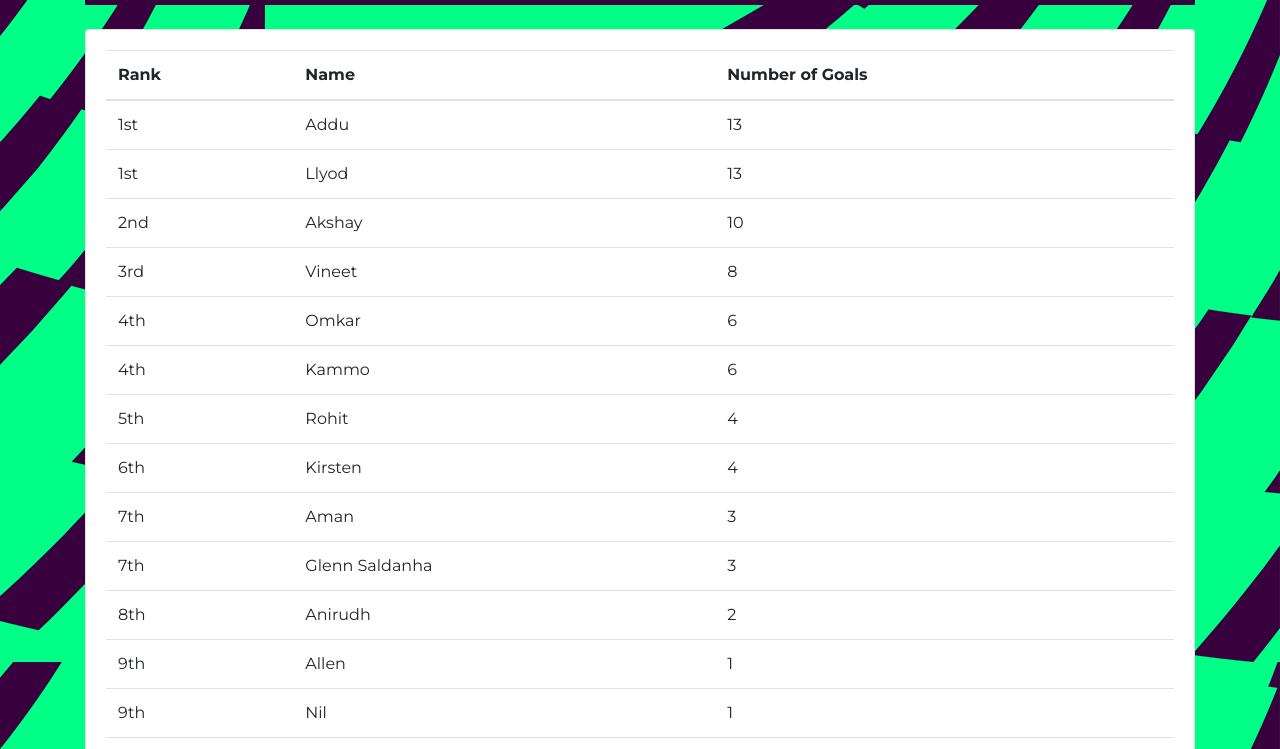
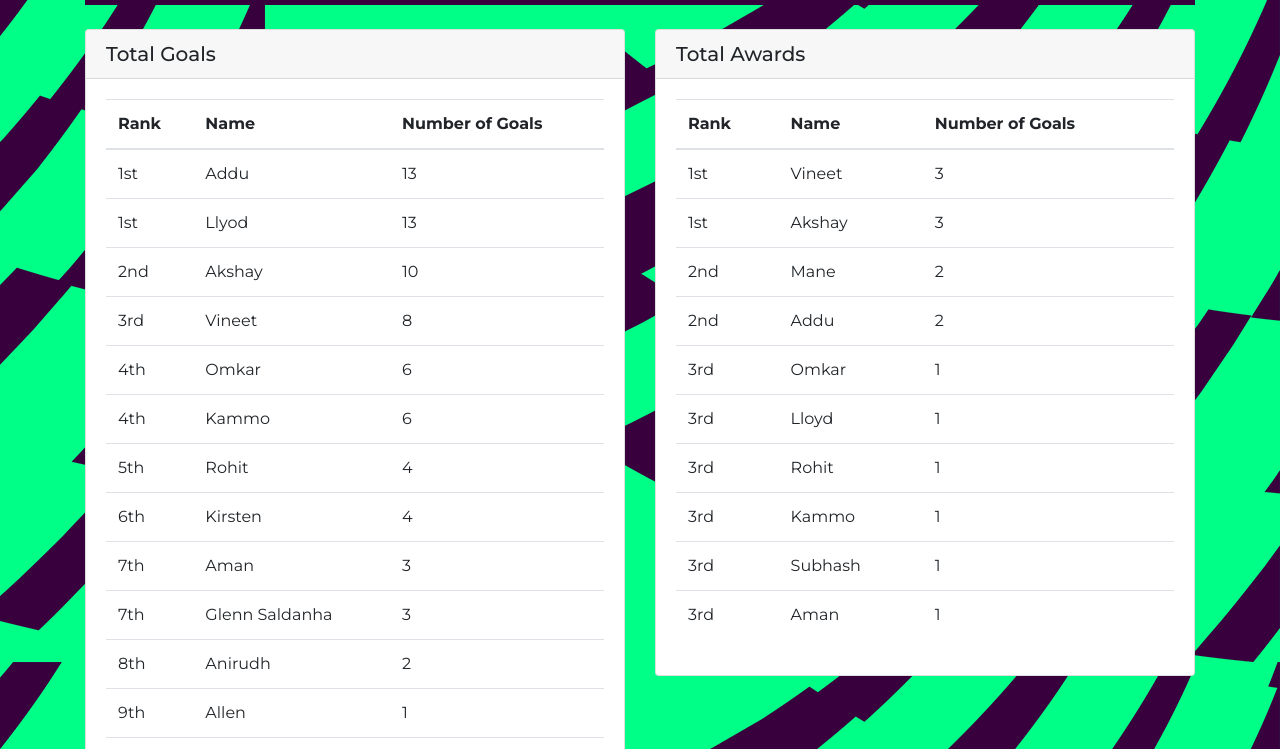
Before and after one commit to vineetvinayakumar/6amfc, a plain HTML site: page statistics.html in a window 1280 px wide. Shown: the part 51-800 px from the top of the page. Drawn offline with Linux system fonts and the light colour scheme.

Commit message:
Gameweek 4 and overall monthly awards

```diff
--- a/statistics.html
+++ b/statistics.html
@@ -36,6 +36,7 @@
       <div class="row mt-4">
         <div class="col-sm">
           <div class="card">
+            <h5 class="card-header">Total Goals</h5>
             <div class="card-body">
               <table class="table">
                   <thead>
@@ -126,6 +127,74 @@
           </div>
         </div>
         </div>
+        <div class="col-sm">
+          <div class="card">
+            <h5 class="card-header">Total Awards</h5>
+            <div class="card-body">
+              <table class="table">
+                  <thead>
+                    <tr>
+                      <th scope="col">Rank</th>
+                      <th scope="col">Name</th>
+                      <th scope="col">Number of Goals</th>
+                    </tr>
+                  </thead>
+                  <tbody>
+                    <tr>
+                        <td>1st</td>
+                        <td>Vineet</td>
+                        <td>3</td>
+                    </tr>
+                    <tr>
+                        <td>1st</td>
+                        <td>Akshay</td>
+                        <td>3</td>
+                    </tr>
+                    <tr>
+                        <td>2nd</td>
+                        <td>Mane</td>
+                        <td>2</td>
+                    </tr>
+                    <tr>
+                        <td>2nd</td>
+                        <td>Addu</td>
+                        <td>2</td>
+                    </tr>
+                    <tr>
+                        <td>3rd</td>
+                        <td>Omkar</td>
+                        <td>1</td>
+                    </tr>
+                    <tr>
+                        <td>3rd</td>
+                        <td>Lloyd</td>
+                        <td>1</td>
+                    </tr>
+                    <tr>
+                        <td>3rd</td>
+                        <td>Rohit</td>
+                        <td>1</td>
+                    </tr>
+                    <tr>
+                        <td>3rd</td>
+                        <td>Kammo</td>
+                        <td>1</td>
+                    </tr>
+                    <tr>
+                        <td>3rd</td>
+                        <td>Subhash</td>
+                        <td>1</td>
+                    </tr>
+                    <tr>
+                        <td>3rd</td>
+                        <td>Aman</td>
+                        <td>1</td>
+                    </tr>
+                </tbody>
+            </table>
+          </div>
+        </div>
+        </div>
       </div>
 
       <footer class="footer mt-auto py-3">
```
Also changed, not shown: index.html (+22 -17 lines).
